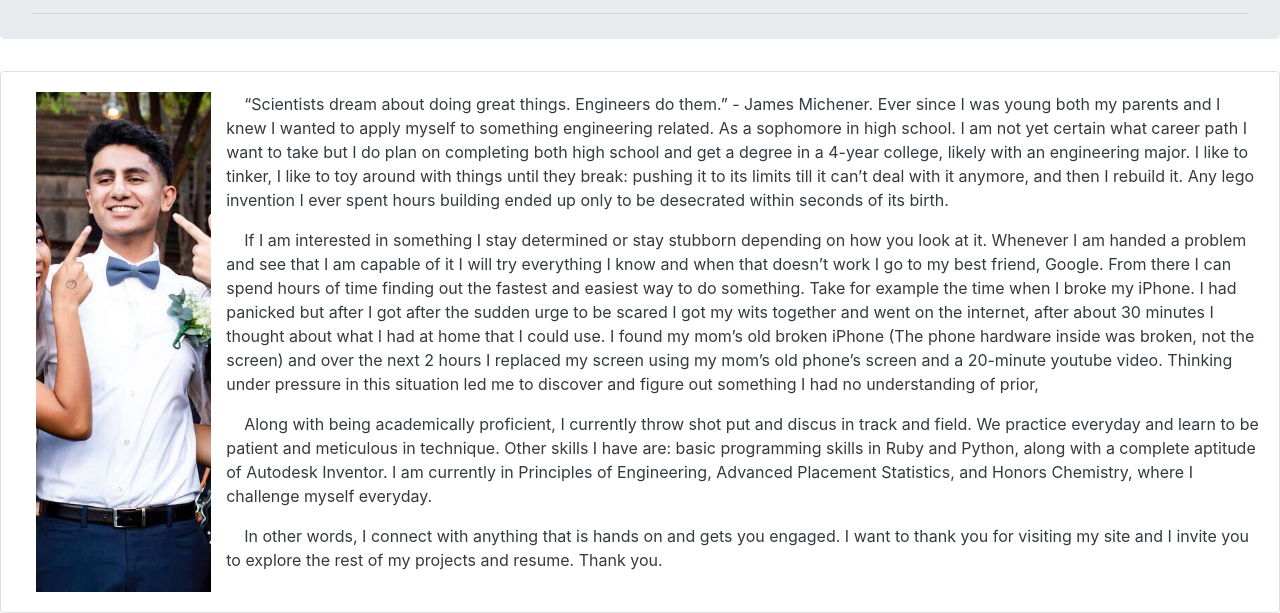
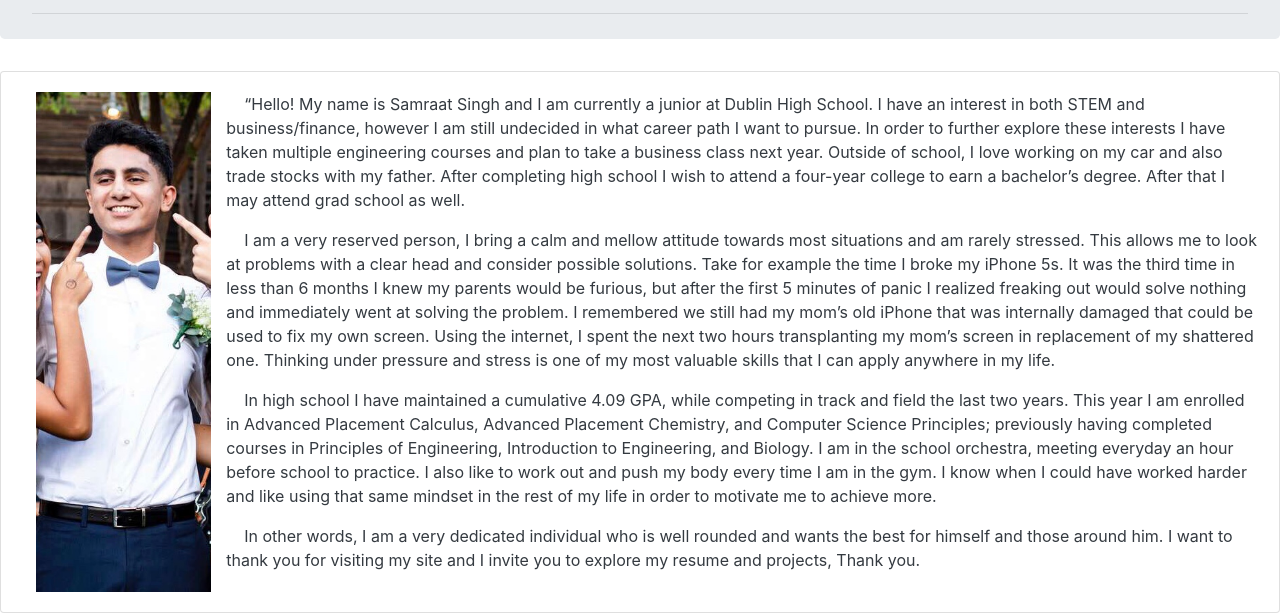
Before and after one commit to samraat65/portfolio, a plain HTML site: page Singh_AboutMe.html in a window 1280 px wide. Shown: the part 216-829 px from the top of the page. Drawn offline with Linux system fonts and the light colour scheme.

Commit message:
final commit

```diff
--- a/Singh_AboutMe.html
+++ b/Singh_AboutMe.html
@@ -4,6 +4,7 @@
         <meta charset="utf-8">
         <title>Samraat Singh Engineering Portfolio</title>
         <link rel="stylesheet" href="./bootstrap-4.1.2-dist/css/bootstrap.css" type="text/css" >
+        <link rel = "icon" href = "Images/S.png">
     </head>
     <body>
          <div class = "container">
@@ -27,30 +28,30 @@
                     <img style="max-height:500px; padding: 0 15px; float:left; " src="./Images/ab.jpg" class="rounded float-left" alt="...">
                 </div>
                     <div>
-                        <p style="text-indent: 18px"> “Scientists dream about doing great things. Engineers do them.” - James Michener. Ever since I was
-                        young both my parents and I knew I wanted to apply myself to something engineering related. As a sophomore in high school. I am
-                        not yet certain what career path I want to take but I do plan on completing both high school and get a degree in a 4-year college,
-                        likely with an engineering major. I like to tinker, I like to toy around with things until they break: pushing it to its limits
-                        till it can’t deal with it anymore, and then I rebuild it. Any lego invention I ever spent hours building ended up only to be
-                        desecrated within seconds of its birth.
+                        <p style="text-indent: 18px"> “Hello! My name is Samraat Singh and I am currently a junior at Dublin High School. I have an
+                        interest in both STEM and business/finance, however I am still undecided in what career path I want to pursue. In order to
+                        further explore these interests I have taken multiple engineering courses and plan to take a business class next year. Outside
+                        of school, I love working on my car and also trade stocks with my father. After completing high school I wish to attend a
+                        four-year college to earn a bachelor’s degree. After that I may attend grad school as well.
                         </p>
-                        <p style="text-indent: 18px">If I am interested in something I stay determined or stay stubborn depending on how you look at it. Whenever I am handed a
-                        problem and see that I am capable of it I will try everything I know and when that doesn’t  work I go to my best friend, Google.
-                        From there I can spend hours of time finding out the fastest and easiest way to do something. Take for example the time when I
-                        broke my iPhone. I had panicked but after I got after the sudden urge to be scared I got my wits together and went on the
-                        internet, after about 30 minutes I thought about what I had at home that I could use. I found my mom’s old broken iPhone
-                        (The phone hardware inside was broken, not the screen)  and over the next 2 hours I replaced my screen using my mom’s old phone’s
-                        screen and a 20-minute youtube video. Thinking under pressure in this situation led me to discover and figure out something I had
-                        no understanding of prior,
+                        <p style="text-indent: 18px">I am a very reserved person, I bring a calm and mellow attitude towards most situations and am
+                        rarely stressed. This allows me to look at problems with a clear head and consider possible solutions. Take for example the time
+                        I broke my iPhone 5s.  It was the third time in less than 6 months I knew my parents would be furious, but after the first 5
+                        minutes of panic I realized freaking out would solve nothing and immediately went at solving the problem. I remembered we still
+                        had my mom’s old iPhone that was internally damaged that could be used to fix my own screen. Using the internet, I spent the next
+                        two hours transplanting my mom’s screen in replacement of my shattered one. Thinking under pressure and stress is one of my most
+                        valuable skills that I can apply anywhere in my life.
                         </p>
-                        <p style="text-indent: 18px">Along with being academically proficient, I currently throw shot put and discus in track and field. We practice everyday and
-                        learn to be patient and meticulous in technique.  Other skills I have are: basic programming skills in Ruby and Python, along
-                        with a complete aptitude of Autodesk Inventor. I am currently in Principles of Engineering, Advanced Placement Statistics, and
-                        Honors Chemistry, where I challenge myself everyday.
+                        <p style="text-indent: 18px">In high school I have maintained a cumulative 4.09 GPA, while competing in track and field the last
+                        two years. This year I am enrolled in Advanced Placement Calculus, Advanced Placement Chemistry, and Computer Science Principles;
+                        previously having completed courses in Principles of Engineering, Introduction to Engineering, and Biology. I am in the school
+                        orchestra, meeting everyday an hour before school to practice. I also like to work out and push my body every time I am in the
+                        gym. I know when I could have worked harder and like using that same mindset in the rest of my life in order to motivate me to
+                        achieve more.
                         </p>
                         <p style="text-indent: 18px">
-                        In other words, I connect with anything that is hands on and gets you engaged. I want to thank you for visiting my site and I
-                        invite you to explore the rest of my projects and resume. Thank you.
+                        In other words, I am a very dedicated individual who is well rounded and wants the best for himself and those around him. I want
+                        to thank you for visiting my site and I invite you to explore my resume and projects, Thank you.
                         </p>
                     </div>
              </div>
```
Also changed, not shown: Singh_ContactMe.html (+9 -17 lines), Singh_Projects.html (+9 -2 lines), Singh_Resume.html (+11 -9 lines), index.html (+1 -0 lines), Images/S.png (added), Images/clean.PNG (added).
